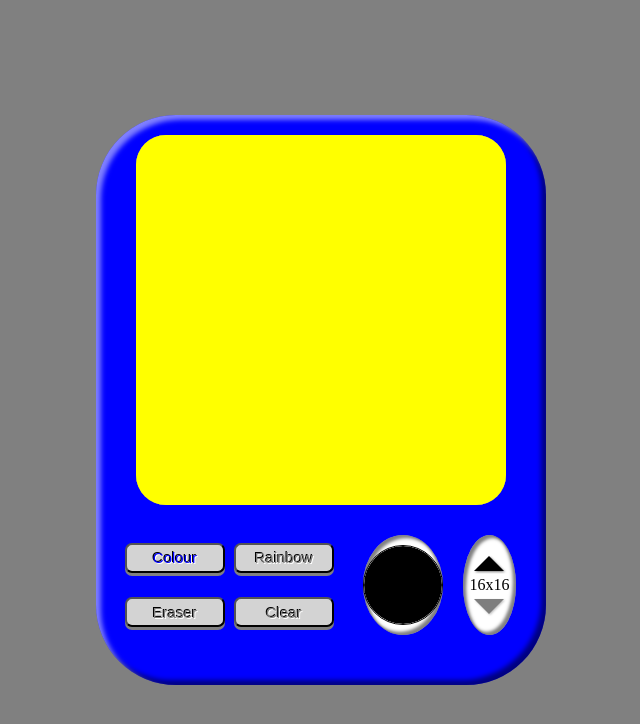
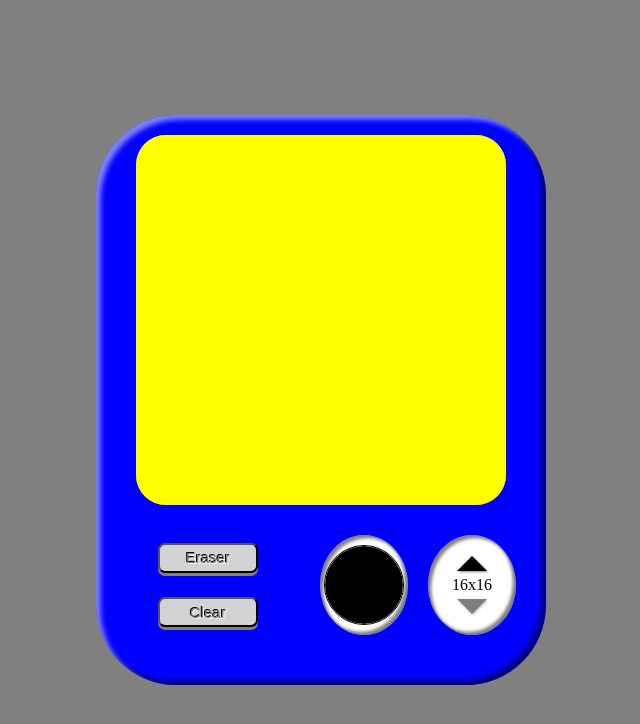
Before and after one commit to jaecoder20/etch-a-sketch, a plain HTML site: page index.html in a window 1280 px wide. Shown: the whole page, without its empty margins (319-959 px from the left). Drawn offline with Linux system fonts and the light colour scheme.

Commit message:
Removed color and rainbow buttons

```diff
--- a/index.html
+++ b/index.html
@@ -12,8 +12,6 @@
         </div>
         <div class="sketch-controls">
             <div class="toggle-btns">
-                <button class="toggle color active">Colour</button>
-                <button class="toggle rainbow">Rainbow</button>
                 <button class="toggle eraser">Eraser</button>
                 <button class="toggle clear">Clear</button>
             </div>
```
